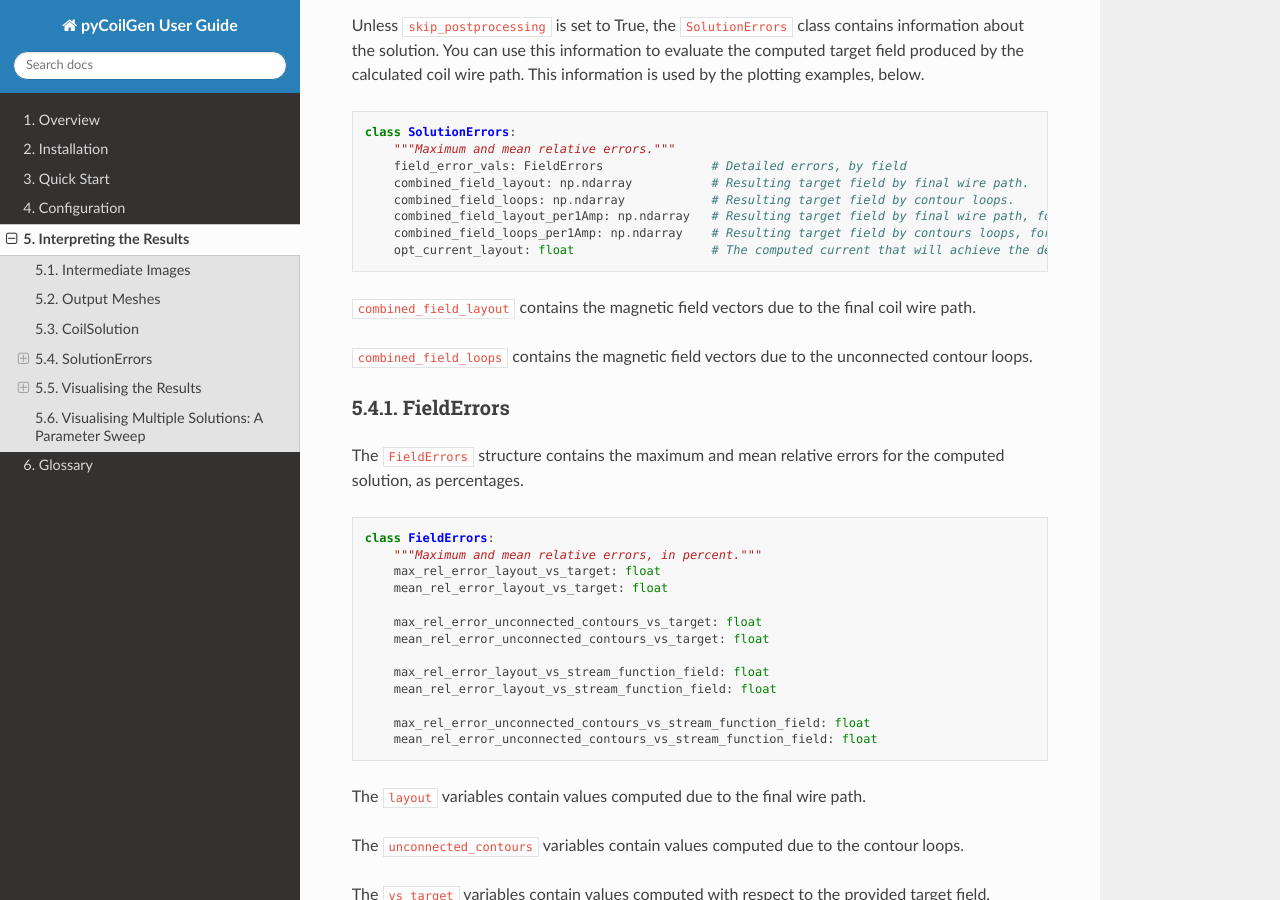
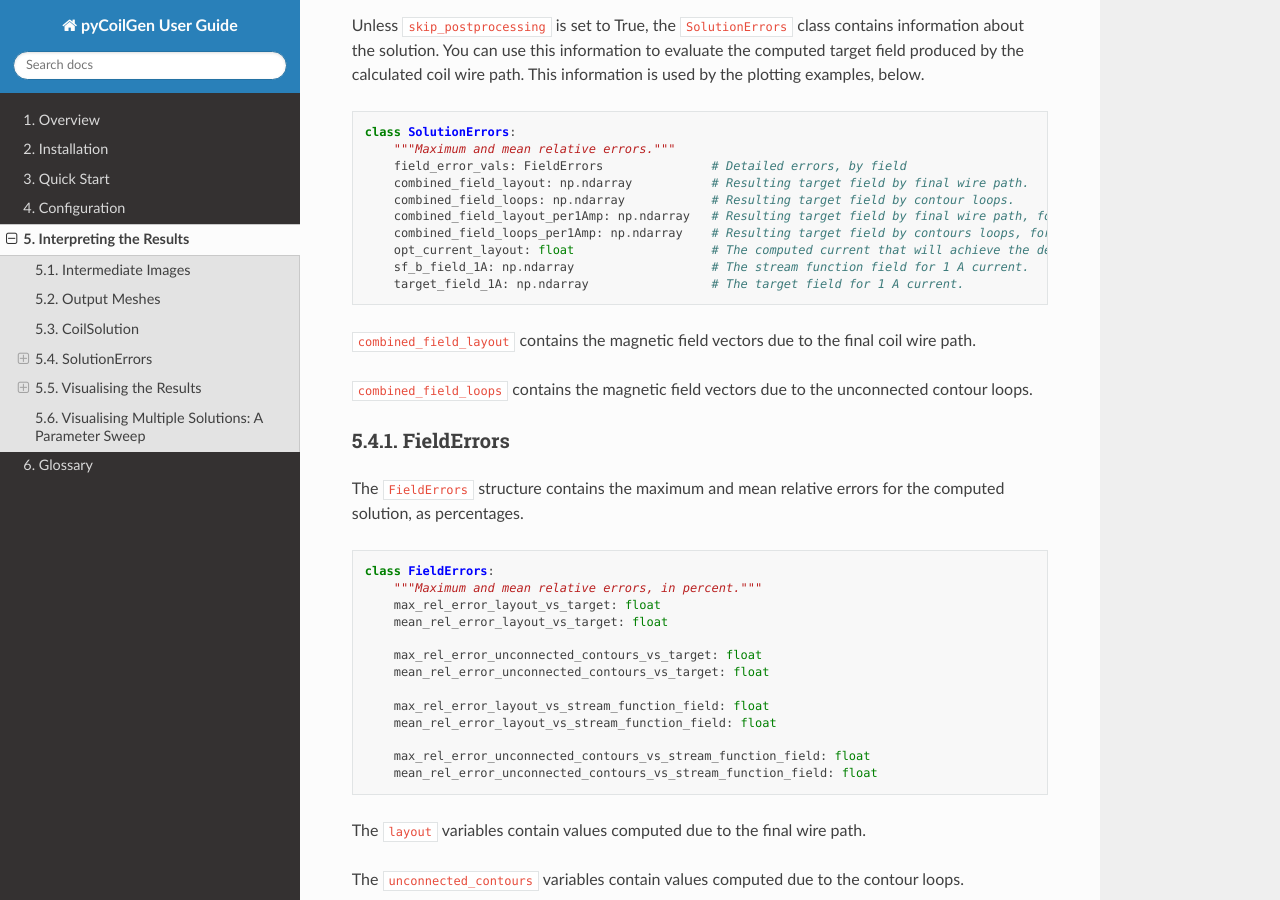
Before and after one commit to kev-m/pyCoilGen, a Sphinx documentation site: the page built from docs/source/results.md, in a window 1280 px wide and 900 px high, scrolled down 1276 px. Built offline with Sphinx 7.4.7 and the Read the Docs theme 3.1.0, drawn with Linux system fonts in a browser that asks for light colours.

Commit message:
Updating docs with changes.

````diff
--- a/docs/source/results.md
+++ b/docs/source/results.md
@@ -57,6 +57,8 @@ class SolutionErrors:
     combined_field_layout_per1Amp: np.ndarray   # Resulting target field by final wire path, for 1 A current.
     combined_field_loops_per1Amp: np.ndarray    # Resulting target field by contours loops, for 1 A current.
     opt_current_layout: float                   # The computed current that will achieve the desired target field.
+    sf_b_field_1A: np.ndarray                   # The stream function field for 1 A current.
+    target_field_1A: np.ndarray                 # The target field for 1 A current.
 ```
 
 `combined_field_layout` contains the magnetic field vectors due to the final coil wire path.
````
